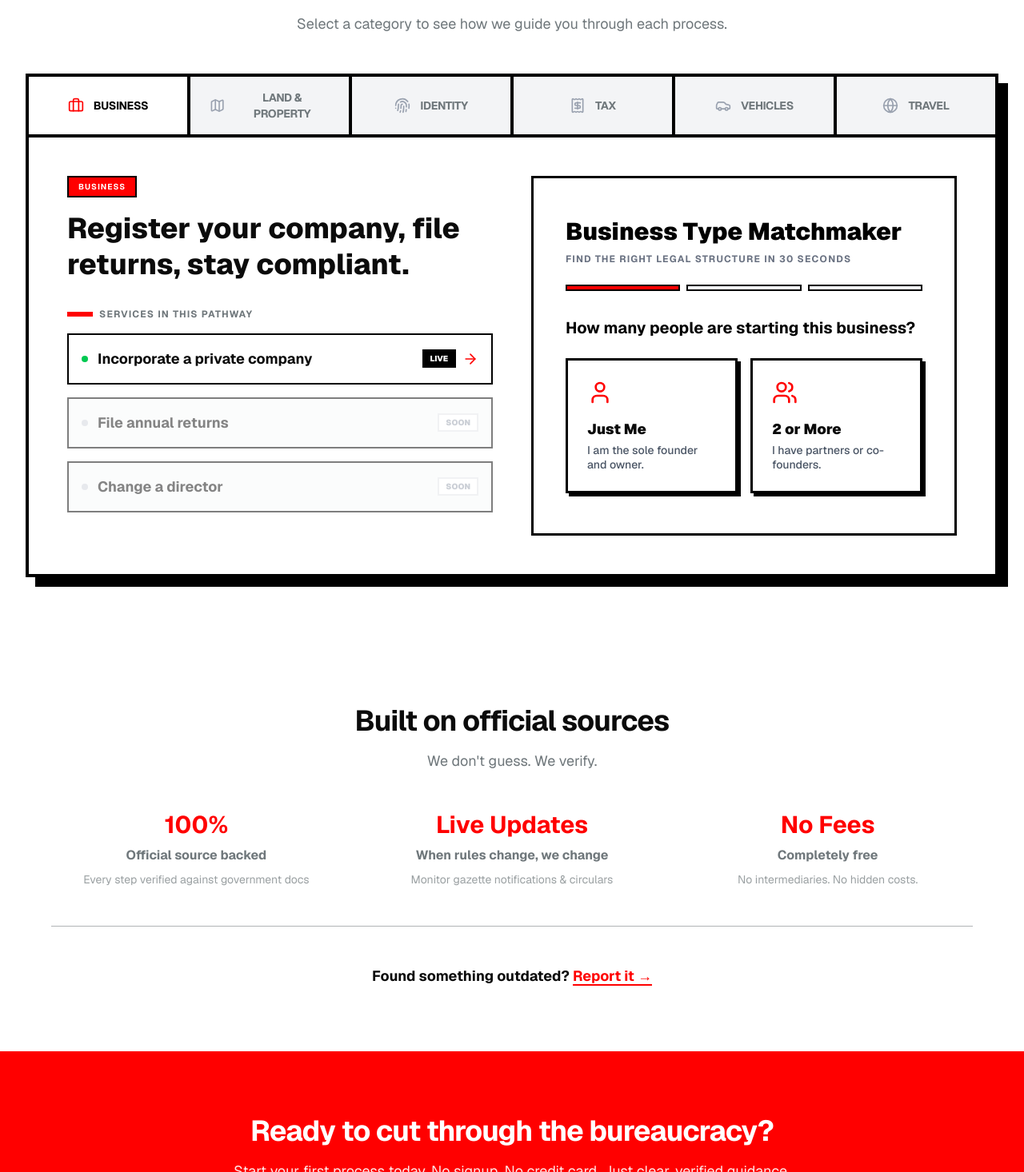
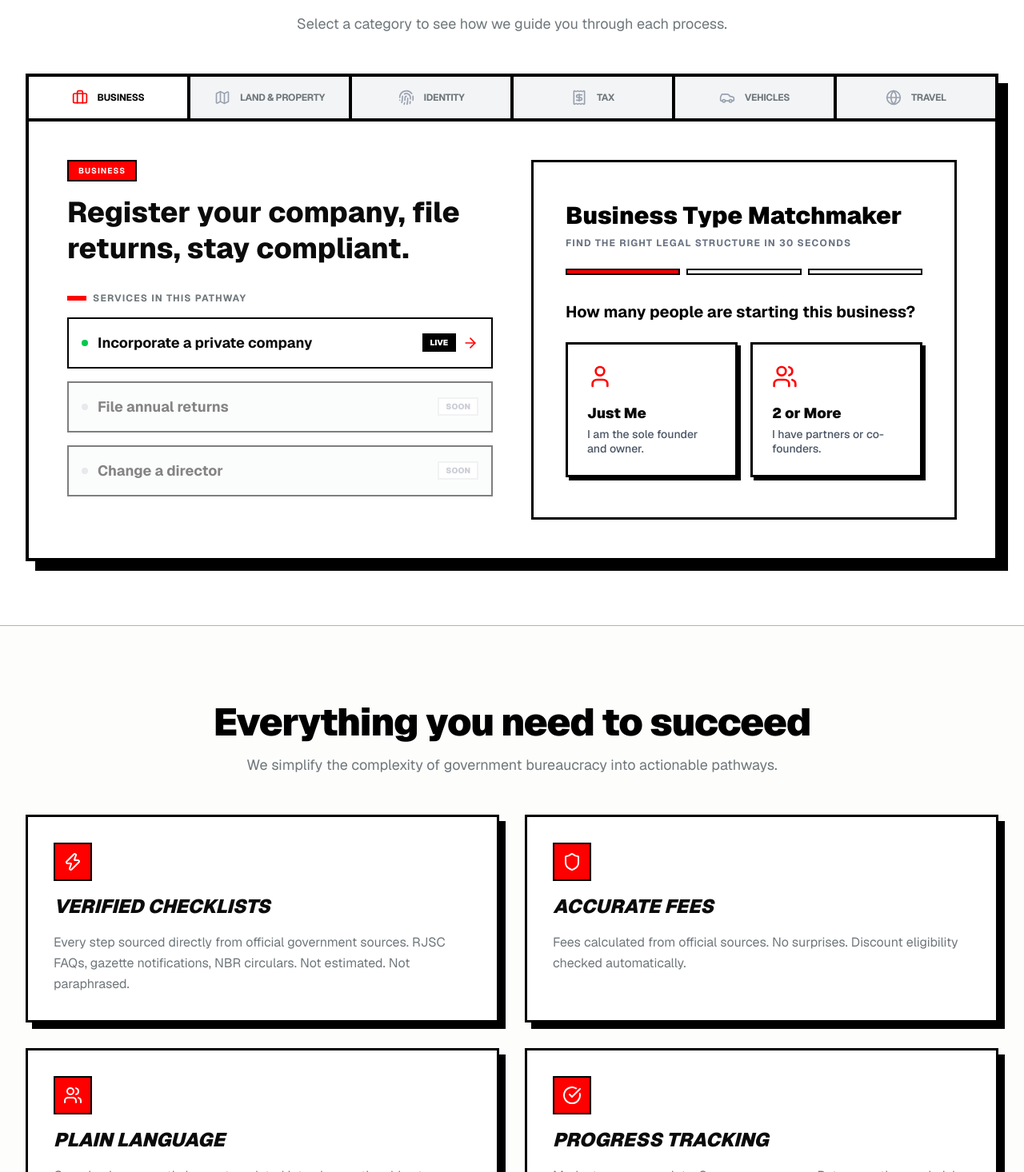
Before and after one commit to randomsapiens1/docket, a Next.js app: page / in a window 1280 px wide. Shown: the part 964-2430 px from the top of the page at 80% size. Built offline with nearby package versions, Linux system fonts and the light colour scheme; no server answers.

Commit message:
feat: comprehensive mobile UI overhaul with swipable tabs and tightened hero layout

```diff
--- a/app/globals.css
+++ b/app/globals.css
@@ -116,3 +116,13 @@
     @apply font-sans;
   }
 }
+
+@layer utilities {
+  .no-scrollbar::-webkit-scrollbar {
+    display: none;
+  }
+  .no-scrollbar {
+    -ms-overflow-style: none;
+    scrollbar-width: none;
+  }
+}
--- a/app/page.tsx
+++ b/app/page.tsx
@@ -2,6 +2,7 @@ import { Header } from '@/components/landing/header'
 import { PhaseBanner } from '@/components/landing/phase-banner'
 import { Hero } from '@/components/landing/hero'
 import { TaskTabs } from '@/components/landing/task-tabs'
+import { Features } from '@/components/landing/features'
 import { TrustSection } from '@/components/landing/trust-section'
 import { CTA } from '@/components/landing/cta'
 import { Footer } from '@/components/landing/footer'
@@ -15,6 +16,7 @@ export default function Page() {
       <PhaseBanner />
       <Hero />
       <TaskTabs />
+      <Features />
       <TrustSection />
       <CTA />
       <Footer />
--- a/components/calculators/business-matchmaker.tsx
+++ b/components/calculators/business-matchmaker.tsx
@@ -141,7 +141,7 @@ export function BusinessMatchmaker() {
   const result = getResult()
 
   return (
-    <div className="bg-white border-[3px] border-black p-6 sm:p-10 space-y-8 min-h-[450px] flex flex-col justify-center relative overflow-hidden">
+    <div className="bg-white border-[3px] border-black p-4 sm:p-10 space-y-8 min-h-[450px] flex flex-col justify-center relative overflow-hidden">
       <div className="relative z-10 space-y-8">
         {step !== 'result' ? (
           <>
--- a/components/landing/features.tsx
+++ b/components/landing/features.tsx
@@ -2,43 +2,54 @@ import { CheckCircle, Shield, Users, Zap } from 'lucide-react'
 
 export function Features() {
   return (
-    <section id="features" className="py-20 px-4 sm:px-6 lg:px-8 bg-secondary/20">
-      <div className="max-w-6xl mx-auto space-y-12">
+    <section id="features" className="py-16 sm:py-24 px-4 sm:px-6 lg:px-8 bg-secondary/20 border-t border-border">
+      <div className="max-w-7xl mx-auto space-y-12">
         <div className="text-center space-y-4">
-          <h2 className="text-3xl sm:text-4xl font-bold tracking-tight">
+          <h2 className="text-3xl sm:text-4xl lg:text-5xl font-black tracking-tight text-black">
             Everything you need to succeed
           </h2>
+          <p className="text-base sm:text-lg text-muted-foreground max-w-2xl mx-auto">
+            We simplify the complexity of government bureaucracy into actionable pathways.
+          </p>
         </div>
 
-        <div className="grid md:grid-cols-2 gap-8">
-          <div className="p-6 rounded-xl border border-border bg-background space-y-4">
-            <Zap className="w-8 h-8 text-accent" />
-            <h3 className="text-xl font-semibold">Verified Checklists</h3>
-            <p className="text-muted-foreground">
+        <div className="grid sm:grid-cols-2 gap-6 sm:gap-8">
+          <div className="p-6 sm:p-8 border-[3px] border-black bg-white shadow-[8px_8px_0px_0px_rgba(0,0,0,1)] space-y-4">
+            <div className="w-12 h-12 bg-[#ff0000] flex items-center justify-center border-2 border-black">
+              <Zap className="w-6 h-6 text-white" />
+            </div>
+            <h3 className="text-xl sm:text-2xl font-black uppercase italic">Verified Checklists</h3>
+            <p className="text-sm sm:text-base text-muted-foreground leading-relaxed">
               Every step sourced directly from official government sources. RJSC FAQs, gazette notifications, NBR circulars. Not estimated. Not paraphrased.
             </p>
           </div>
 
-          <div className="p-6 rounded-xl border border-border bg-background space-y-4">
-            <Shield className="w-8 h-8 text-accent" />
-            <h3 className="text-xl font-semibold">Accurate Fees</h3>
-            <p className="text-muted-foreground">
+          <div className="p-6 sm:p-8 border-[3px] border-black bg-white shadow-[8px_8px_0px_0px_rgba(0,0,0,1)] space-y-4">
+            <div className="w-12 h-12 bg-[#ff0000] flex items-center justify-center border-2 border-black">
+              <Shield className="w-6 h-6 text-white" />
+            </div>
+            <h3 className="text-xl sm:text-2xl font-black uppercase italic">Accurate Fees</h3>
+            <p className="text-sm sm:text-base text-muted-foreground leading-relaxed">
               Fees calculated from official sources. No surprises. Discount eligibility checked automatically.
             </p>
           </div>
 
-          <div className="p-6 rounded-xl border border-border bg-background space-y-4">
-            <Users className="w-8 h-8 text-accent" />
-            <h3 className="text-xl font-semibold">Plain Language</h3>
-            <p className="text-muted-foreground">
+          <div className="p-6 sm:p-8 border-[3px] border-black bg-white shadow-[8px_8px_0px_0px_rgba(0,0,0,1)] space-y-4">
+            <div className="w-12 h-12 bg-[#ff0000] flex items-center justify-center border-2 border-black">
+              <Users className="w-6 h-6 text-white" />
+            </div>
+            <h3 className="text-xl sm:text-2xl font-black uppercase italic">Plain Language</h3>
+            <p className="text-sm sm:text-base text-muted-foreground leading-relaxed">
               Complex bureaucratic jargon translated into clear, actionable steps anyone can follow.
             </p>
           </div>
 
-          <div className="p-6 rounded-xl border border-border bg-background space-y-4">
-            <CheckCircle className="w-8 h-8 text-accent" />
-            <h3 className="text-xl font-semibold">Progress Tracking</h3>
-            <p className="text-muted-foreground">
+          <div className="p-6 sm:p-8 border-[3px] border-black bg-white shadow-[8px_8px_0px_0px_rgba(0,0,0,1)] space-y-4">
+            <div className="w-12 h-12 bg-[#ff0000] flex items-center justify-center border-2 border-black">
+              <CheckCircle className="w-6 h-6 text-white" />
+            </div>
+            <h3 className="text-xl sm:text-2xl font-black uppercase italic">Progress Tracking</h3>
+            <p className="text-sm sm:text-base text-muted-foreground leading-relaxed">
               Mark steps as complete. Save your progress. Return anytime and pick up where you left off.
             </p>
           </div>
--- a/components/landing/task-tabs.tsx
+++ b/components/landing/task-tabs.tsx
@@ -56,22 +56,22 @@ export function TaskTabs() {
   }[language]
 
   return (
-    <section className="py-20 px-4 sm:px-6 lg:px-8 bg-white border-t border-border relative z-10">
-      <div className="max-w-7xl mx-auto space-y-12">
+    <section className="py-16 sm:py-20 px-2 sm:px-6 lg:px-8 bg-white border-t border-border relative z-10">
+      <div className="max-w-7xl mx-auto space-y-8 sm:space-y-12">
         <div className="text-center space-y-4">
-          <h2 className="text-3xl sm:text-4xl font-extrabold tracking-tight text-foreground">
+          <h2 className="text-3xl sm:text-4xl font-extrabold tracking-tight text-foreground px-4">
             {t.heading}
           </h2>
-          <p className="text-lg text-muted-foreground max-w-2xl mx-auto">
+          <p className="text-base sm:text-lg text-muted-foreground max-w-2xl mx-auto px-4">
             {t.subheading}
           </p>
         </div>
 
         {/* Windows Tab Style Container */}
-        <div className="bg-white border-[4px] border-black shadow-[12px_12px_0px_0px_rgba(0,0,0,1)] flex flex-col min-h-[500px]">
+        <div className="bg-white border-[3px] sm:border-[4px] border-black shadow-[8px_8px_0px_0px_rgba(0,0,0,1)] sm:shadow-[12px_12px_0px_0px_rgba(0,0,0,1)] flex flex-col min-h-[400px] sm:min-h-[500px]">
 
-          {/* Tab Bar */}
-          <div className="flex flex-wrap border-b-[4px] border-black bg-gray-100">
+          {/* Tab Bar - Scrollable on mobile */}
+          <div className="flex overflow-x-auto no-scrollbar border-b-[3px] sm:border-b-[4px] border-black bg-gray-100 snap-x snap-mandatory">
             {categories.map((cat, idx) => {
               const Icon = ICON_MAP[cat.title] || Plus
               const isActive = activeTab === idx
@@ -81,13 +81,13 @@ export function TaskTabs() {
                   key={idx}
                   onClick={() => setActiveTab(idx)}
                   className={cn(
-                    "flex-1 min-w-[150px] sm:min-w-0 px-6 py-4 flex items-center justify-center gap-3 font-bold text-sm uppercase tracking-tight transition-all border-r-[4px] border-black last:border-r-0",
+                    "flex-none snap-start min-w-[140px] sm:flex-1 px-5 py-3.5 sm:px-6 sm:py-4 flex items-center justify-center gap-2 sm:gap-3 font-bold text-xs uppercase tracking-tight transition-all border-r-[3px] sm:border-r-[4px] border-black last:border-r-0",
                     isActive
                       ? "bg-white text-black translate-y-[0px]"
                       : "bg-gray-100 text-muted-foreground hover:bg-gray-200"
                   )}
                 >
-                  <Icon className={cn("w-5 h-5", isActive ? "text-[#ff0000]" : "text-gray-400")} />
+                  <Icon className={cn("w-4 h-4 sm:w-5 sm:h-5", isActive ? "text-[#ff0000]" : "text-gray-400")} />
                   {cat.title}
                 </button>
               )
@@ -95,49 +95,49 @@ export function TaskTabs() {
           </div>
 
           {/* Content Area */}
-          <div className="flex-1 p-8 sm:p-12 animate-in fade-in slide-in-from-left-4 duration-300">
-            <div className="grid lg:grid-cols-2 gap-12 h-full">
+          <div className="flex-1 p-4 sm:p-12 animate-in fade-in slide-in-from-left-4 duration-300">
+            <div className="grid lg:grid-cols-2 gap-8 sm:gap-12 h-full">
 
               {/* Info Column */}
-              <div className="space-y-8">
+              <div className="space-y-6 sm:space-y-8">
                 <div className="space-y-4">
-                  <div className="inline-flex items-center gap-2 px-3 py-1 bg-[#ff0000] text-white border-2 border-black font-bold uppercase text-[10px] tracking-widest">
+                  <div className="inline-flex items-center gap-2 px-3 py-1 bg-[#ff0000] text-white border-2 border-black font-bold uppercase text-[9px] sm:text-[10px] tracking-widest">
                     {categories[activeTab].title}
                   </div>
-                  <h3 className="text-3xl sm:text-4xl font-extrabold text-foreground leading-tight">
+                  <h3 className="text-2xl sm:text-4xl font-extrabold text-foreground leading-tight">
                     {categories[activeTab].description}
                   </h3>
                 </div>
 
                 <div className="space-y-4">
                   <div className="flex items-center gap-2">
-                    <div className="w-8 h-1.5 bg-[#ff0000]" />
-                    <span className="text-xs font-bold uppercase tracking-widest text-muted-foreground">Services in this Pathway</span>
+                    <div className="w-6 h-1.5 bg-[#ff0000]" />
+                    <span className="text-[10px] sm:text-xs font-bold uppercase tracking-widest text-muted-foreground">Services in this Pathway</span>
                   </div>
-                  <ul className="space-y-4">
+                  <ul className="space-y-3 sm:space-y-4">
                     {categories[activeTab].items.map((item, i) => (
                       <li key={i} className="group">
                         <a
                           href={item.href}
                           className={cn(
-                            "flex items-center justify-between p-4 border-2 border-black transition-all",
+                            "flex items-center justify-between p-3 sm:p-4 border-2 border-black transition-all",
                             item.status === 'Live'
-                              ? "bg-white hover:bg-gray-50 hover:translate-x-2"
+                              ? "bg-white hover:bg-gray-50 sm:hover:translate-x-2 shadow-[4px_4px_0_0_rgba(0,0,0,1)] hover:shadow-none sm:shadow-none"
                               : "bg-gray-50 opacity-50 pointer-events-none"
                           )}
                         >
                           <div className="flex items-center gap-3">
                             <div className={cn("w-2 h-2 rounded-full", item.status === 'Live' ? "bg-green-500" : "bg-gray-300")} />
-                            <span className="font-bold text-lg">{item.name}</span>
+                            <span className="font-bold text-base sm:text-lg">{item.name}</span>
                           </div>
                           <div className="flex items-center gap-2">
                             <span className={cn(
-                              "text-[10px] font-black uppercase px-2 py-0.5 border-2 border-black",
+                              "text-[9px] sm:text-[10px] font-black uppercase px-2 py-0.5 border-2 border-black",
                               item.status === 'Live' ? "bg-black text-white" : "bg-white text-gray-400 border-gray-200"
                             )}>
                               {item.status === 'Live' ? t.live : t.soon}
                             </span>
-                            {item.status === 'Live' && <ArrowRight className="w-5 h-5 text-[#ff0000]" />}
+                            {item.status === 'Live' && <ArrowRight className="w-4 h-4 sm:w-5 sm:h-5 text-[#ff0000]" />}
                           </div>
                         </a>
                       </li>
```
Also changed, not shown: components/landing/header.tsx (+49 -15 lines), components/landing/hero.tsx (+14 -14 lines).
